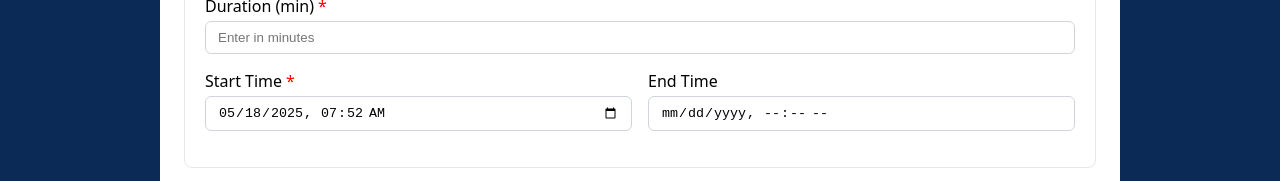
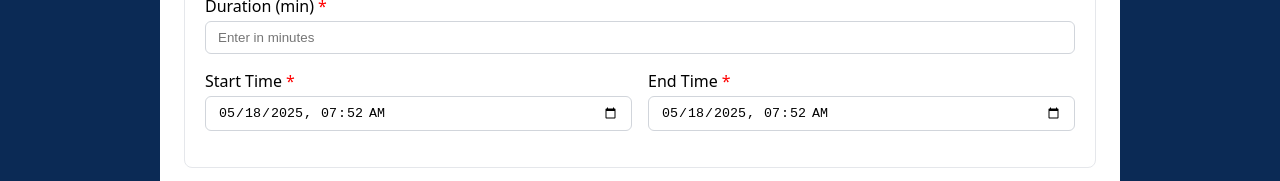
Before and after one commit to SyedShamaan2000/CodeQuest-frontend, a React (Vite) app: page /landing in a window 1280 px wide. Shown: the part 435-616 px from the top of the page. Built offline with nearby package versions, Linux system fonts and the light colour scheme; no server answers; sample sign-in values are in the browser's storage.

Commit message:
Duration Dependency Removed

```diff
--- a/src/pages/LandingPage.jsx
+++ b/src/pages/LandingPage.jsx
@@ -15,7 +15,7 @@ export default function LandingPage() {
     email: "",
     duration: "",
     startTime: format(new Date(), "yyyy-MM-dd'T'HH:mm"),
-        endTime: "",
+    endTime: format(new Date(), "yyyy-MM-dd'T'HH:mm"),
     Question: [
       { id: 1, name: "", statement: "", constraints: "", testcases: [] },
     ],
@@ -34,22 +34,6 @@ export default function LandingPage() {
     setUserName(email.split("@")[0] || "User");
     setTest((t) => ({ ...t, email }));
   }, []);
-
-    // Recalculate endTime based on startTime and duration
-    useEffect(() => {
-        const start = test.startTime ? parseISO(test.startTime) : new Date();
-        const dur = parseInt(test.duration, 10);
-        if (!isNaN(start.getTime()) && !isNaN(dur)) {
-            const newEndTime = format(
-                new Date(start.getTime() + dur * 60000),
-                "yyyy-MM-dd'T'HH:mm"
-            );
-            setTest((prevTest) => ({
-                ...prevTest,
-                endTime: newEndTime,
-            }));
-        }
-    }, [test.startTime, test.duration]);
 
   const handleChange = (e) => {
     const { name, value } = e.target;
@@ -120,9 +104,7 @@ export default function LandingPage() {
         q.statement.trim() &&
         q.constraints.trim() &&
         q.testcases.length > 0 &&
-                q.testcases.every(
-                    (tc) => tc.input?.length > 0 && tc.output?.length > 0
-                )
+        q.testcases.every((tc) => tc.input?.length > 0 && tc.output?.length > 0)
     );
 
   const handleSubmit = async () => {
@@ -161,7 +143,7 @@ export default function LandingPage() {
         email: test.email,
         duration: "",
         startTime: format(new Date(), "yyyy-MM-dd'T'HH:mm"),
-                endTime: "",
+        endTime: format(new Date(), "yyyy-MM-dd'T'HH:mm"),
         Question: [
           {
             id: 1,
@@ -245,12 +227,13 @@ export default function LandingPage() {
             />
           </label>
           <label>
-                        End Time
+            End Time<span className="required">*</span>
             <input
               type="datetime-local"
               name="endTime"
               value={test.endTime}
-                            readOnly
+              onChange={handleChange}
+              required
             />
           </label>
         </div>
@@ -288,16 +271,10 @@ export default function LandingPage() {
             />
           </label>
           <div className="btn-row">
-                        <button
-                            className="blue"
-                            onClick={() => openModal(q.id)}
-                        >
+            <button className="blue" onClick={() => openModal(q.id)}>
               + ADD TEST CASES
             </button>
-                        <button
-                            className="red"
-                            onClick={() => deleteQuestion(q.id)}
-                        >
+            <button className="red" onClick={() => deleteQuestion(q.id)}>
               DELETE
             </button>
           </div>
@@ -307,19 +284,14 @@ export default function LandingPage() {
         <button className="blue" onClick={addQuestion}>
           ADD QUESTION
         </button>
-                <button
-                    className="green"
-                    onClick={handleSubmit}
-                    disabled={!canSubmit}
-                >
+        <button className="green" onClick={handleSubmit} disabled={!canSubmit}>
           {loading ? "SUBMITTING....." : "SUBMIT"}
         </button>
       </div>
       <TestCaseModal
         visible={modalVisible}
         initialCases={
-                    test.Question.find((q) => q.id === activeQId)?.testcases ||
-                    []
+          test.Question.find((q) => q.id === activeQId)?.testcases || []
         }
         onSave={saveCases}
         onCancel={() => setModalVisible(false)}
```
Lines whose indentation alone changed are shown as unchanged.
